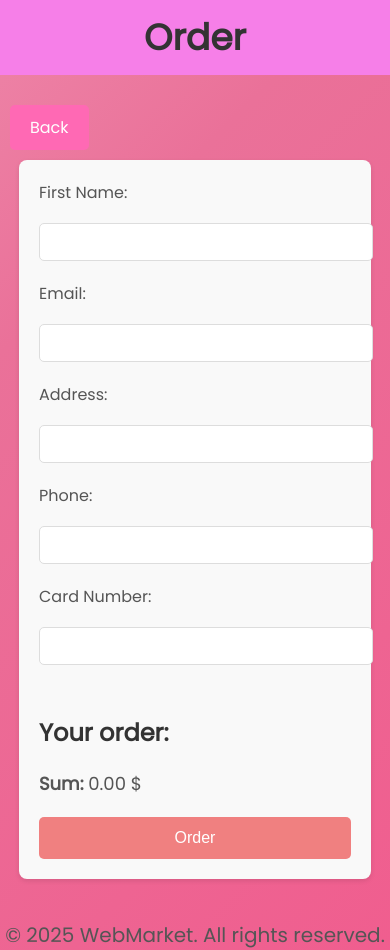
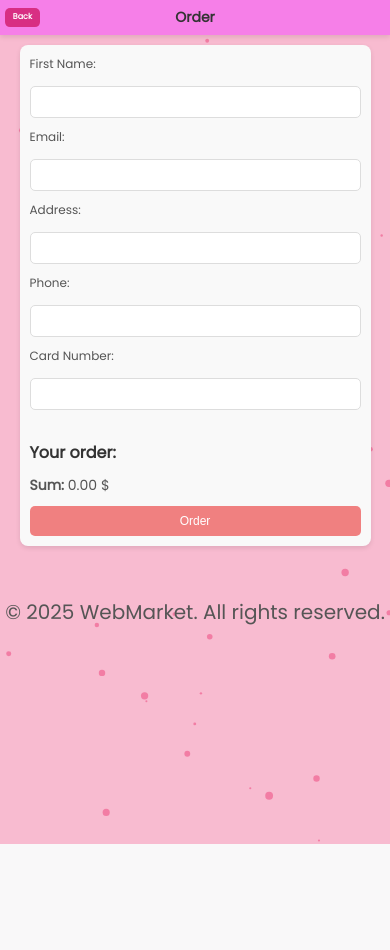
Before and after one commit to BohdanKalitovskyi/web-market, a Django app: page /payment/ in a window 390 px wide. After the commit the page ends 844 px from the top, so only its background shows below. Run offline with Django 5.2, Linux system fonts and the light colour scheme.

Commit message:
fixed some bugs, added responsiveness, styles

```diff
--- a/store/static/store/css/payment.css
+++ b/store/static/store/css/payment.css
@@ -1,42 +1,59 @@
-
+/* Header Panel */
 
 h1 {
-  padding-top: 10px;
-  padding-bottom: 10px;
+  padding: 5px 10px;
   text-align: center;
-  font-size: 36px;
+  font-size: clamp(18px, 4vw, 36px);
   color: #333;
-  margin-bottom: 20px;
+  margin: 0;
   background-color: rgb(246, 127, 232);
+  position: fixed;
+  top: 0;
+  left: 0;
+  right: 0;
+  z-index: 1000;
+  display: flex;
+  align-items: center;
+  justify-content: center;
+  height: 50px;
+  box-sizing: border-box;
+  box-shadow: 0 2px 5px rgba(0, 0, 0, 0.1);
 }
 
 a.btn {
   display: inline-block;
   text-align: center;
-  background: #ff69b4;
+  background: #d82e83;
   color: white;
-  padding: 10px 20px;
-  font-size: 16px;
+  padding: clamp(5px, 1vw, 10px) clamp(10px, 2vw, 20px);
+  font-size: clamp(12px, 1.5vw, 16px);
   border-radius: 5px;
   text-decoration: none;
-  margin: 10px 10px;
+  position: absolute;
+  left: 10px;
+  top: 50%;
+  transform: translateY(-50%);
 }
 
 a.btn:hover {
   background: rgb(151, 4, 151);
+  transition: all 200ms ease;
 }
+
+/* Form */
 
 form {
   background-color: #f9f9f9;
-  padding: 20px;
+  padding: clamp(10px, 2vw, 20px);
   border-radius: 8px;
   box-shadow: 0 2px 5px rgba(0, 0, 0, 0.1);
-  width: 80%;
-  margin: 0 auto;
+  width: clamp(300px, 80%, 800px);
+  margin: 60px auto 20px;
+  box-sizing: border-box;
 }
 
 form label {
-  font-size: 16px;
+  font-size: clamp(12px, 1.5vw, 16px);
   color: #555;
   margin-bottom: 8px;
   display: block;
@@ -44,12 +61,13 @@ form label {
 
 form input {
   width: 100%;
-  padding: 10px;
-  margin: 10px 0 20px 0;
+  padding: clamp(8px, 1vw, 10px);
+  margin: clamp(5px, 1vw, 10px) 0 clamp(10px, 2vw, 20px);
   border-radius: 5px;
   border: 1px solid #ddd;
-  font-size: 14px;
+  font-size: clamp(12px, 1.5vw, 14px);
   color: #333;
+  box-sizing: border-box;
 }
 
 form input:focus {
@@ -58,8 +76,8 @@ form input:focus {
 }
 
 h3 {
-  margin-top: 30px;
-  font-size: 24px;
+  margin-top: clamp(20px, 3vw, 30px);
+  font-size: clamp(16px, 2vw, 24px);
   color: #333;
 }
 
@@ -70,10 +88,15 @@ ul#cart-items {
 
 ul#cart-items li {
   background-color: #f9f9f9;
-  padding: 15px;
-  margin: 10px 0;
+  padding: clamp(10px, 1.5vw, 15px);
+  margin: clamp(5px, 1vw, 10px) 0;
   border-radius: 8px;
   box-shadow: 0 2px 5px rgba(0, 0, 0, 0.1);
+
+
+  display: flex;
+  align-items: center;
+  gap: 10px;
 }
 
 ul#cart-items li:hover {
@@ -81,28 +104,28 @@ ul#cart-items li:hover {
 }
 
 ul#cart-items li img {
-  max-width: 80px;
-  max-height: 80px;
-  object-fit: cover;
-  border-radius: 5px;
-  margin-right: 15px;
+max-width: clamp(50px, 10vw, 80px);
+    max-height: clamp(50px, 10vw, 80px);
+    object-fit: cover;
+    border-radius: 5px;
+    margin-right: clamp(5px, 1vw, 15px);
 }
 
 p {
-  font-size: 18px;
+  font-size: clamp(14px, 1.8vw, 18px);
   color: #555;
-  margin-top: 20px;
+  margin-top: clamp(10px, 2vw, 20px);
 }
 
 button {
   background-color: lightcoral;
   color: white;
-  padding: 12px 20px;
-  font-size: 16px;
+  padding: clamp(8px, 1.5vw, 12px) clamp(15px, 2vw, 20px);
+  font-size: clamp(12px, 1.5vw, 16px);
   border-radius: 5px;
   border: none;
   width: 100%;
-  margin-top: 20px;
+  margin-top: clamp(10px, 2vw, 20px);
   cursor: pointer;
 }
 
@@ -110,3 +133,46 @@ button:hover {
   transition: all 100ms ease;
   background-color: red;
 }
+
+/* Responsiveness */
+
+@media (max-width: 768px) {
+  h1 {
+      height: 40px;
+      font-size: clamp(16px, 3vw, 24px);
+  }
+  a.btn {
+      padding: clamp(4px, 1vw, 8px) clamp(8px, 2vw, 15px);
+      font-size: clamp(10px, 1.5vw, 14px);
+      left: 5px;
+  }
+  form {
+      width: clamp(250px, 90%, 600px);
+      margin-top: 50px;
+  }
+  ul#cart-items li {
+      flex-direction: column;
+      text-align: center;
+  }
+  ul#cart-items li img {
+      margin-right: 0;
+      margin-bottom: 10px;
+  }
+}
+
+@media (max-width: 480px) {
+  h1 {
+      height: 35px;
+      font-size: clamp(14px, 3vw, 20px);
+  }
+  a.btn {
+      padding: clamp(3px, 1vw, 6px) clamp(6px, 2vw, 12px);
+      font-size: clamp(8px, 1.5vw, 12px);
+      left: 5px;
+  }
+  form {
+      width: 90%;
+      margin-top: 45px;
+      padding: 10px;
+  }
+}
--- a/store/static/store/css/styles.css
+++ b/store/static/store/css/styles.css
@@ -5,12 +5,18 @@
     padding: 0;
 }
 
+#particles {
+    position: fixed;
+    top: 0;
+    left: 0;
+    width: 100%;
+    height: 100%;
+    z-index: -1;
+}
 
 body {
     color: #333;
-    background: linear-gradient(135deg, #f8bbd0, #ea7199, #f2578b);
-    background-size: 200% 200%;
-    animation: gradientShift 30s ease infinite;
+    background: #f8bbd0;
     font-family: 'Poppins', sans-serif;
 }
 
--- /dev/null
+++ b/store/static/store/js/particles.js
@@ -0,0 +1,33 @@
+document.addEventListener('DOMContentLoaded', function() {
+    const canvas = document.getElementById('particles');
+    const ctx = canvas.getContext('2d');
+    canvas.width = window.innerWidth;
+    canvas.height = window.innerHeight;
+
+    const particles = [];
+    for (let i = 0; i < 40; i++) {
+        particles.push({
+            x: Math.random() * canvas.width,
+            y: Math.random() * canvas.height,
+            radius: Math.random() * 3 + 1,
+            speedX: Math.random() * 2 - 1,
+            speedY: Math.random() * 2 - 1
+        });
+    }
+
+    function animate() {
+        ctx.clearRect(0, 0, canvas.width, canvas.height);
+        particles.forEach(p => {
+            ctx.beginPath();
+            ctx.arc(p.x, p.y, p.radius, 0, Math.PI * 2);
+            ctx.fillStyle = 'rgba(240, 98, 146, 0.7)';
+            ctx.fill();
+            p.x += p.speedX;
+            p.y += p.speedY;
+            if (p.x < 0 || p.x > canvas.width) p.speedX *= -1;
+            if (p.y < 0 || p.y > canvas.height) p.speedY *= -1;
+        });
+        requestAnimationFrame(animate);
+    }
+    animate();
+});
--- a/store/templates/store/index.html
+++ b/store/templates/store/index.html
@@ -23,7 +23,7 @@
 {% endblock %}
 
 {% block content %}
-<div class="container">
+<div class="container main-content">
     <aside class="sidebar">
         <h2>Filters</h2>
         <div class="filters">
--- a/store/templates/store/layout.html
+++ b/store/templates/store/layout.html
@@ -26,5 +26,7 @@
     </footer>
 
     {% block js %}{% endblock %}
+    <script src="{% static 'store/js/particles.js' %}" defer></script>
+    <canvas id="particles"></canvas>
 </body>
 </html>
--- a/store/templates/store/orders.html
+++ b/store/templates/store/orders.html
@@ -13,14 +13,16 @@
 {% endblock %}
 
 {% block header %}
-<h1>Your Orders</h1>
+<h1>
+    Your Orders
+    <a href="{% url 'home' %}" class="btn btn-primary">Back</a>
+</h1>
 {% endblock %}
 
 {% block content %}
 
 
 
-<a href="{% url 'home' %}" class="btn btn-primary">Back</a>
 <ul>
     {% for order in orders %}
         <li>
--- a/store/templates/store/payment.html
+++ b/store/templates/store/payment.html
@@ -6,11 +6,15 @@
 {% endblock %}
 
 {% block header %}
-<h1>Order</h1>
+<h1>
+  Order
+  <a href="{% url 'home' %}" class="btn btn-primary">Back</a>
+</h1>
+
 {% endblock %}
 
 {% block content %}
-  <a href="{% url 'home' %}" class="btn btn-primary">Back</a>
+
   <form id="order-form" method="post">
     {% csrf_token %}
     <label for="name">First Name:</label>
```
Also changed, not shown: other parts of store/static/store/css/styles.css (+21 -16 lines), store/static/store/css/orders.css (+88 -22 lines), db.sqlite3.
